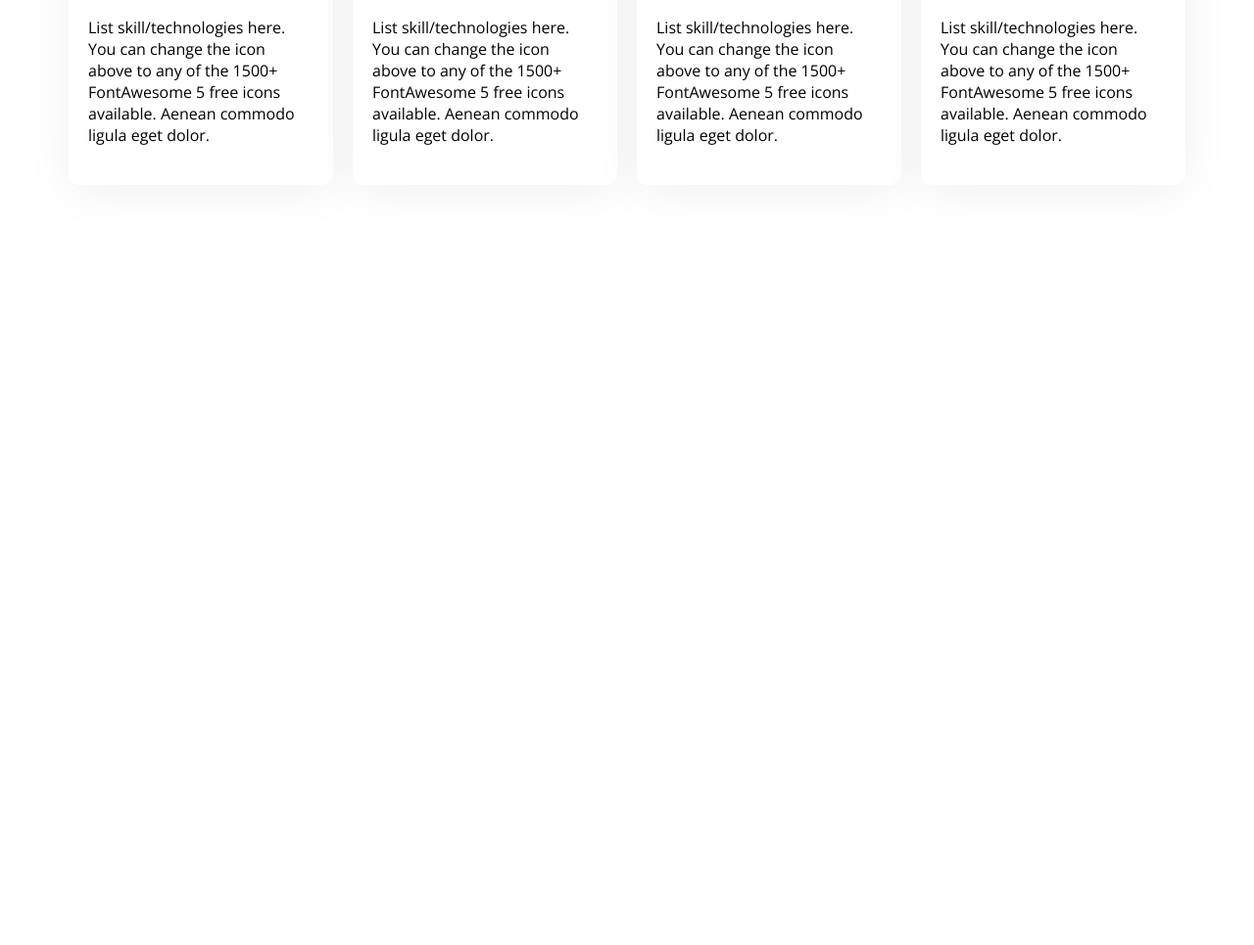
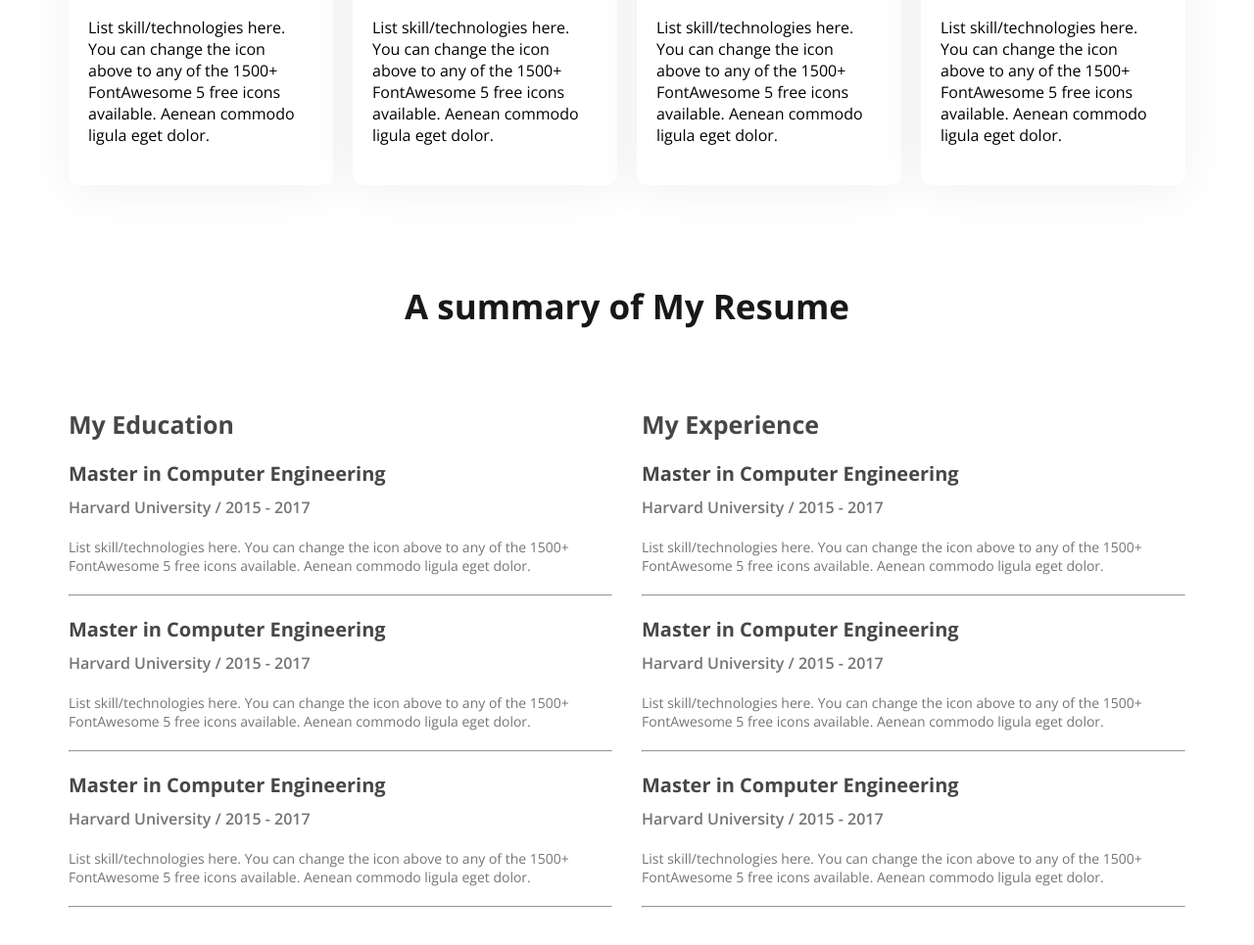
Before and after one commit to shazzed-76/My-first-portfolio, a plain HTML site: page index.html in a window 1280 px wide. Shown: the part 1819-2784 px from the top of the page at 98% size. Before the commit the page ends 2108 px from the top, so only its background shows below. Drawn offline with nearby package versions, Linux system fonts and the light colour scheme.

Commit message:
resume section added

```diff
--- a/index.html
+++ b/index.html
@@ -120,6 +120,86 @@
                 </div>
             </div>
         </section>
+
+        <section class="main-resume-section">
+            <h3 class="resume-section-title primary-text-center Dark-1 default-header-title ">A summary of
+                My Resume</h3>
+            <div class="resume-section">
+                <div class="resume-section-parent-div">
+                    <h4 class="resume-section-parent-div-title Dark-2 primary-margin">My Education</h4>
+                    <div class="resume-section-child-div primary-margin">
+                        <h5 class="education-section-title Dark-2 ">Master in Computer Engineering</h5>
+                        <h6 class="education-section-sub-title Dark-3 primary-margin">Harvard University / 2015 - 2017
+                        </h6>
+                        <p class="education-description Dark-3 primary-margin">List skill/technologies here. You can
+                            change the icon
+                            above
+                            to any of the 1500+ FontAwesome 5 free icons available. Aenean commodo ligula eget dolor.
+                        </p>
+                        <hr>
+                    </div>
+                    <div class="resume-section-child-div primary-margin">
+                        <h5 class="education-section-title Dark-2 ">Master in Computer Engineering</h5>
+                        <h6 class="education-section-sub-title Dark-3 primary-margin">Harvard University / 2015 - 2017
+                        </h6>
+                        <p class="education-description Dark-3 primary-margin">List skill/technologies here. You can
+                            change the icon
+                            above
+                            to any of the 1500+ FontAwesome 5 free icons available. Aenean commodo ligula eget dolor.
+                        </p>
+                        <hr>
+                    </div>
+                    <div class="resume-section-child-div primary-margin">
+                        <h5 class="education-section-title Dark-2 ">Master in Computer Engineering</h5>
+                        <h6 class="education-section-sub-title Dark-3 primary-margin">Harvard University / 2015 - 2017
+                        </h6>
+                        <p class="education-description Dark-3 primary-margin">List skill/technologies here. You can
+                            change the icon
+                            above
+                            to any of the 1500+ FontAwesome 5 free icons available. Aenean commodo ligula eget dolor.
+                        </p>
+                        <hr>
+                    </div>
+
+                </div>
+                <div class="resume-section-parent-div">
+                    <h4 class="resume-section-parent-div-title Dark-2 primary-margin">My Experience</h4>
+                    <div class="resume-section-child-div primary-margin">
+                        <h5 class="education-section-title Dark-2 ">Master in Computer Engineering</h5>
+                        <h6 class="education-section-sub-title Dark-3 primary-margin">Harvard University / 2015 - 2017
+                        </h6>
+                        <p class="education-description Dark-3 primary-margin">List skill/technologies here. You can
+                            change the icon
+                            above
+                            to any of the 1500+ FontAwesome 5 free icons available. Aenean commodo ligula eget dolor.
+                        </p>
+                        <hr>
+                    </div>
+                    <div class="resume-section-child-div primary-margin">
+                        <h5 class="education-section-title Dark-2 ">Master in Computer Engineering</h5>
+                        <h6 class="education-section-sub-title Dark-3 primary-margin">Harvard University / 2015 - 2017
+                        </h6>
+                        <p class="education-description Dark-3 primary-margin">List skill/technologies here. You can
+                            change the icon
+                            above
+                            to any of the 1500+ FontAwesome 5 free icons available. Aenean commodo ligula eget dolor.
+                        </p>
+                        <hr>
+                    </div>
+                    <div class="resume-section-child-div primary-margin">
+                        <h5 class="education-section-title Dark-2 ">Master in Computer Engineering</h5>
+                        <h6 class="education-section-sub-title Dark-3 primary-margin">Harvard University / 2015 - 2017
+                        </h6>
+                        <p class="education-description Dark-3 primary-margin">List skill/technologies here. You can
+                            change the icon
+                            above
+                            to any of the 1500+ FontAwesome 5 free icons available. Aenean commodo ligula eget dolor.
+                        </p>
+                        <hr>
+                    </div>
+                </div>
+            </div>
+        </section>
     </main>
 
     <footer>
--- a/style/portfolio.css
+++ b/style/portfolio.css
@@ -204,6 +204,37 @@ main section {
     padding: 20px;
 }
 
+/*Resume section style*/
 .section-description {
     padding: 0 70px;
 }
+
+.resume-section {
+    display: flex;
+    gap: 30px;
+}
+
+.resume-section-title {
+    margin-bottom: 80px;
+}
+
+.resume-section-parent-div-title {
+    font-size: 25px;
+    font-weight: 700;
+}
+
+.education-section-title {
+    font-size: 20px;
+    font-weight: 700;
+    margin-bottom: 10px;
+}
+
+.education-section-sub-title {
+    font-size: 16px;
+    font-weight: 600;
+}
+
+.education-description {
+    font-size: 14px;
+    font-weight: 400;
+}
```
